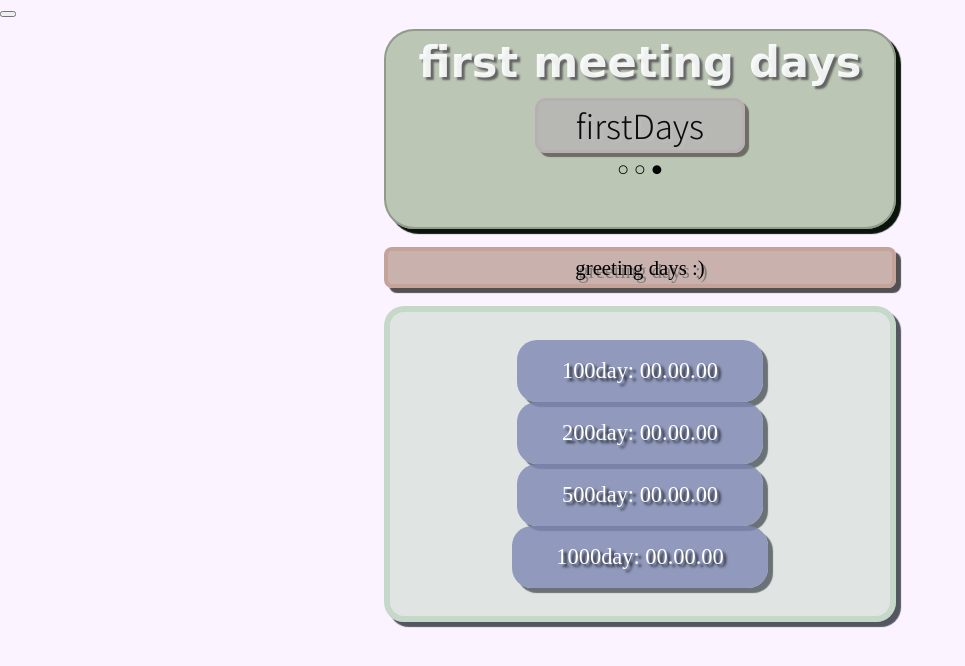
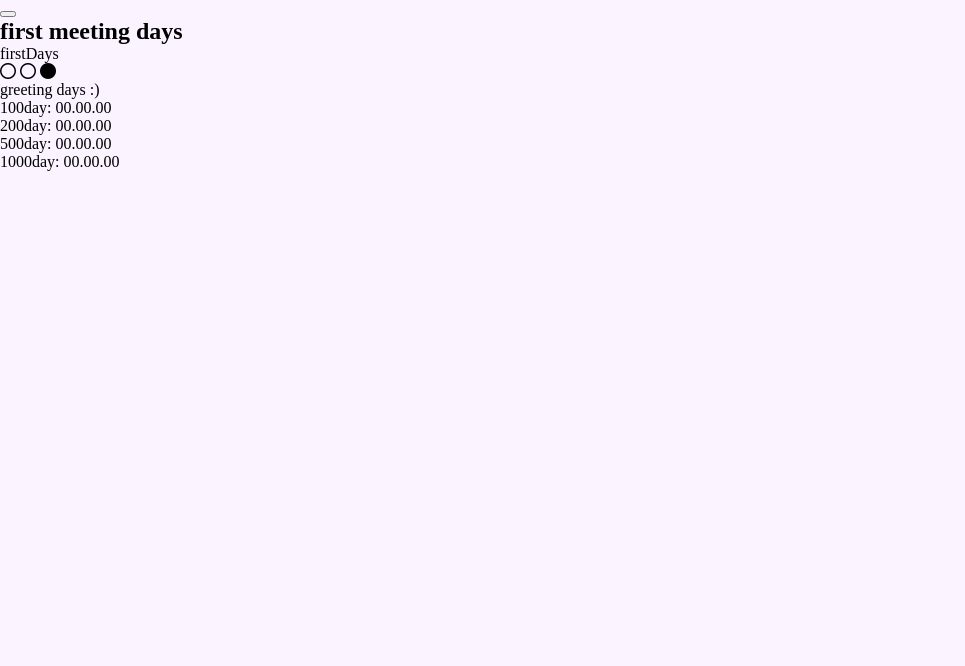
Before and after one commit to ShinMini/CSS-Animation-Form, a website: page src/pages/index.html in a window 1280 px wide. Shown: the whole page, without its empty margins (0-965 px from the left). Drawn offline with Linux system fonts and the light colour scheme; files that its build step writes are made by us from their sources; files whose address does not match are found by name; a web font is replaced by a local one.

Commit message:
[Delete] section attribute
delete section attribute for -> separate adjusted index.html

```diff
--- a/src/Style/Main.css
+++ b/src/Style/Main.css
@@ -22,145 +22,3 @@ a {
 ul, ol, li {
     list-style: none;
 }
-
-section.firstMeet {
-    border: rgba(80, 90, 70, 0.4) solid 0.17em;
-    margin: 0.7em auto;
-    background-color: rgba(94, 130, 70, 0.4);
-    display: block;
-    position: flex;
-    box-sizing: border-box;
-    width: 40%;
-    height: 200px;
-    border-radius: 30px;
-    box-shadow: 5px 5px 1px rgb(10, 20, 10);
-    -webkit-border-radius: 30px;
-    -moz-border-radius: 30px;
-    -ms-border-radius: 30px;
-    -o-border-radius: 30px;
-}
-
-section.firstMeet h1 {
-    color: rgba(254, 255, 257, 0.9);
-    padding-top: 0.14em;
-    text-align: center;
-    text-shadow: 3px 3px 2px rgb(100, 100, 100);
-    font-size: 2.7em;
-    font-family: 'Vujahday Script', cursive;
-}
-
-section.firstMeet div.firstDays {
-    width: 40%;
-    margin-top: 0.3em;
-
-    color: rgba(9, 9, 9, 0.99);
-    background-color: rgba(183, 180, 180, 0.8);
-
-    font-size: 2.3em;
-    font-family: 'Assistant', sans-serif;
-    text-align: center;
-    text-shadow: 3px 3px 2px rgba(190, 190, 190, 0.9);
-
-    box-shadow: 4px 4px 1px rgba(30, 20, 20, 0.5);
-
-    border: rgba(180, 140, 170, 0.2) solid 0.10em;
-    border-radius: 11px;
-}
-section.firstMeet section.dotBar {
-    width: 10%;
-
-    margin-top: 1.3em;
-
-    font-size: 0.55em;
-
-    display: grid;
-    grid-template-columns:repeat(3, 1fr);
-}
-
-section.separatePartion {
-    width: 40%;
-    height: 2.6em;
-
-    margin: 1.1em auto;
-
-    background-color: rgba(180, 150, 140, 0.70);
-
-    box-sizing: border-box;
-
-    display: flex;
-    align-items: center;
-
-    border: rgba(190, 130, 99, 0.3) solid 0.3em;
-    border-radius: 8px;
-    box-shadow: 5px 5px 1px rgba(10, 10, 10, 0.7);
-}
-
-section.separatePartion article {
-    font-size: 1.3em;
-    text-shadow: 3px 3px rgba(100, 100, 100, 0.7);
-
-    border-radius: 20px;
-    -webkit-border-radius: 20px;
-    -moz-border-radius: 20px;
-    -ms-border-radius: 20px;
-    -o-border-radius: 20px;
-}
-
-section.calculator {
-        width: 40%;
-
-        padding: 1.77em 0;
-        margin: 0.7em auto;
-
-        box-sizing: border-box;
-            box-shadow: 5px 5px 1px rgba(10, 20, 30, 0.7);
-
-        background-color: rgba(94, 160, 90, 0.17);
-
-        display: grid;
-        grid-template-columns: repeat(25, 4);
-
-        border: rgba(90, 160, 90, 0.2) solid 0.4em;
-        border-radius: 20px;
-}
-
-section.calculator div {
-    padding: 0.8em;
-        padding-right: 2em;
-        padding-left: 2em;
-
-    background-color:rgba(125, 136, 180, 0.8);
-    color: #ffffff;
-
-    font-size: 1.4em;
-        text-shadow: 0.15em 0.12em 0.12em rgba(1, 1, 1, 0.8);
-
-    display: flex;
-    align-items: center;
-    justify-content: center;
-
-    border-radius: 20px;
-    box-shadow: 5px 5px 1px rgba(10, 20, 30, 0.55);
-    -webkit-border-radius: 20px;
-    -moz-border-radius: 20px;
-    -ms-border-radius: 20px;
-    -o-border-radius: 20px;
-}
-
-section.firstmeet section.dotbar span{
-    padding-right: 0.2em;
-    color: rgb(97, 52, 52);
-    font-size: 0.3em;
-}
-
-section.firstmeet section.dotbar span:nth-child(1){
-    color: black;
-}
-
-section.firstmeet section.dotbar span:nth-child(2){
-    color: black;
-}
-
-section.firstmeet section.dotbar span:nth-child(3){
-    color: black;
-}
```
